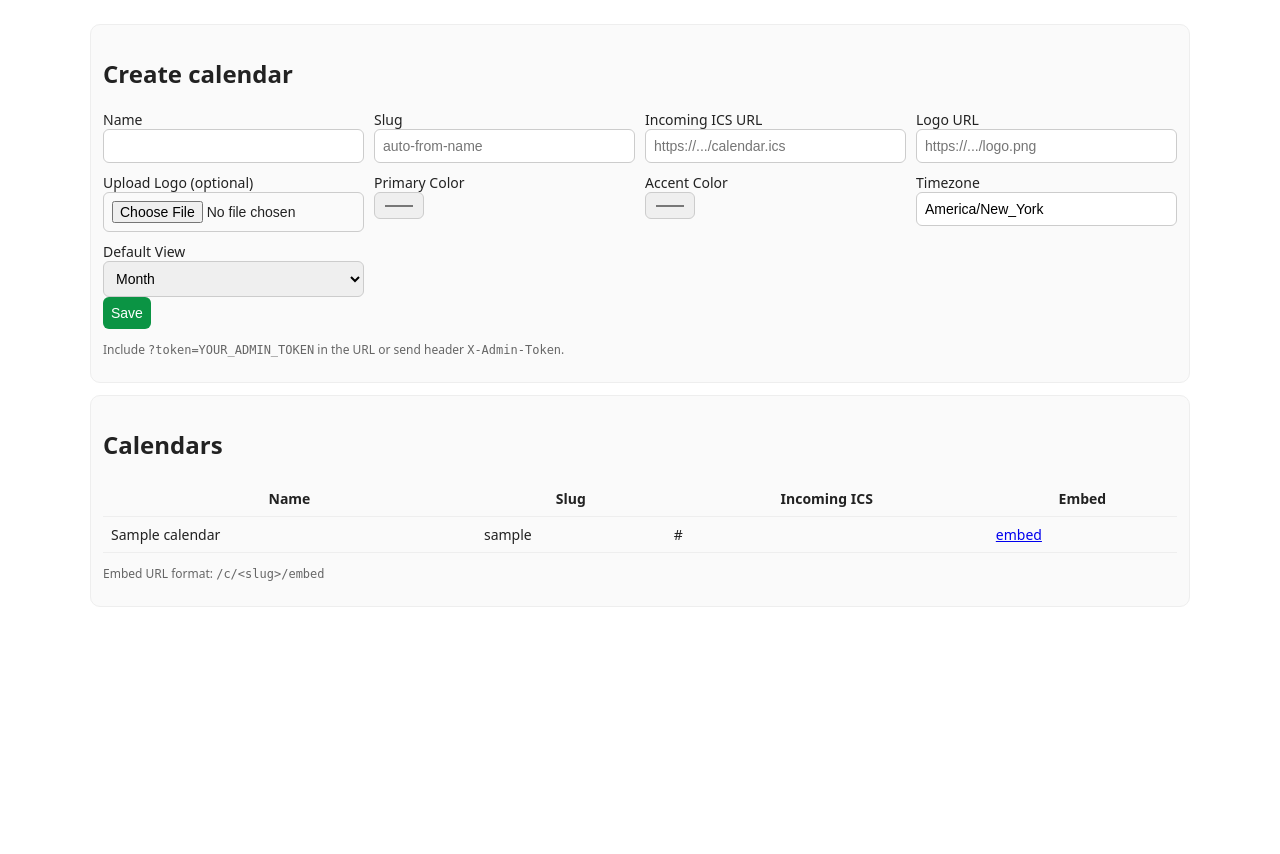
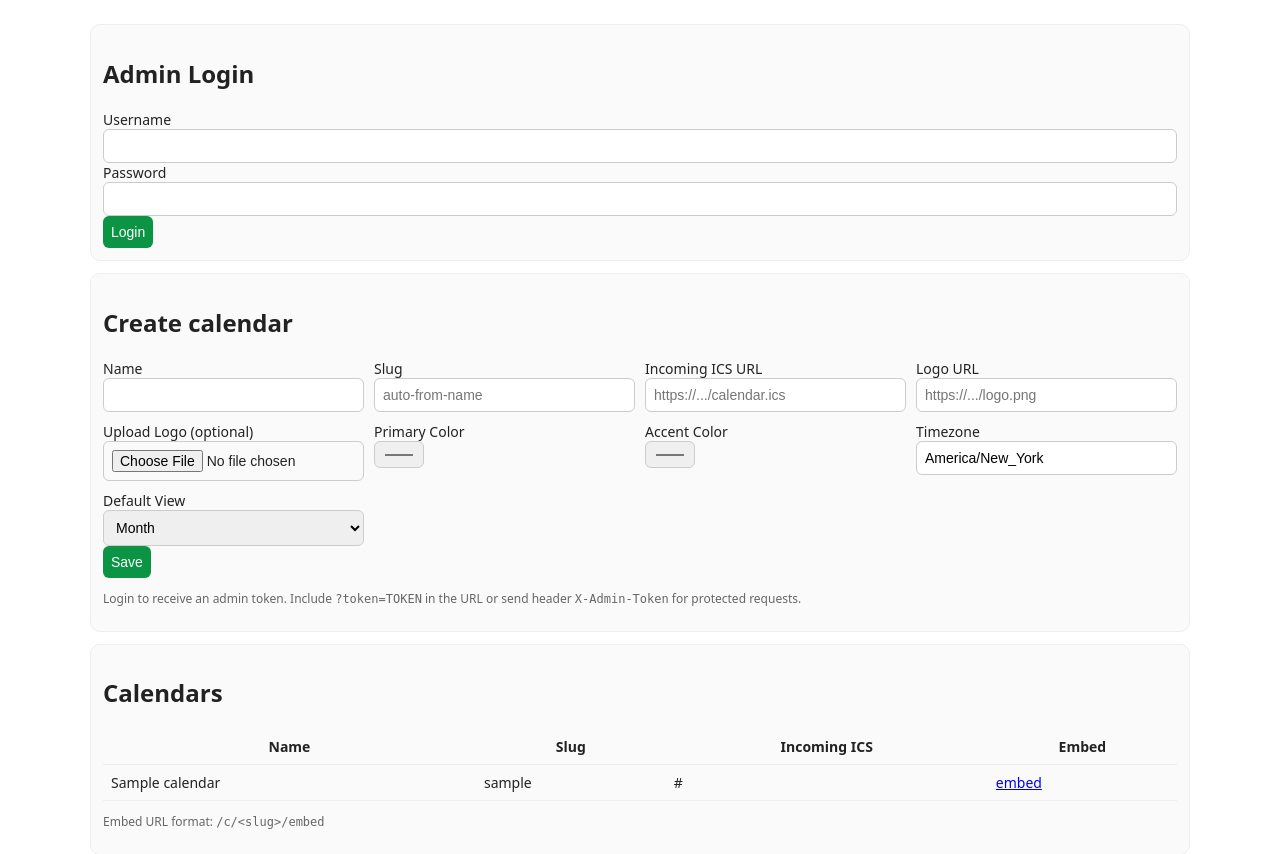
Before and after one commit to SpladlesRUs/calendar-hub, a FastAPI app: page /admin in a window 1280 px wide. Shown: the part 107-961 px from the top of the page. Before the commit the page ends 714 px from the top, so only its background shows below. Run offline with FastAPI, Linux system fonts and the light colour scheme; tables that the repository leaves empty hold one stand-in row (values such as "Sample post"); parts of the project's set-up code (start-up, migrations or seed data) failed here and were passed over.

Commit message:
Add admin login with token generation

```diff
--- a/app/main.py
+++ b/app/main.py
@@ -1,4 +1,5 @@
 import os
+import secrets
 from typing import Optional, List
 from fastapi import FastAPI, Request, Depends, Form, HTTPException, status, UploadFile, File
 from fastapi.responses import HTMLResponse, RedirectResponse, Response, PlainTextResponse
@@ -10,7 +11,9 @@ import httpx
 
 PORT = int(os.getenv("PORT", "8080"))
 DB_PATH = os.getenv("CALHUB_DB_PATH", "/data/calhub.db")
-ADMIN_TOKEN = os.getenv("ADMIN_TOKEN", "change-this-admin-token")
+ADMIN_USERNAME = os.getenv("ADMIN_USERNAME", "admin")
+ADMIN_PASSWORD = os.getenv("ADMIN_PASSWORD", "changeme")
+ADMIN_TOKEN: Optional[str] = os.getenv("ADMIN_TOKEN")
 ALLOWED_PARENTS = os.getenv("ALLOWED_FRAME_PARENTS", "*")
 
 engine = create_engine(f"sqlite:///{DB_PATH}", connect_args={"check_same_thread": False})
@@ -55,9 +58,18 @@ async def frame_headers(request: Request, call_next):
 async def health():
     return Response(status_code=204)
 
+
+@app.post("/admin/login")
+async def admin_login(username: str = Form(...), password: str = Form(...)):
+    global ADMIN_TOKEN
+    if username == ADMIN_USERNAME and password == ADMIN_PASSWORD:
+        ADMIN_TOKEN = secrets.token_urlsafe(32)
+        return {"token": ADMIN_TOKEN}
+    raise HTTPException(status_code=401, detail="Invalid credentials")
+
 def require_admin(request: Request):
     token = request.headers.get("X-Admin-Token") or request.query_params.get("token")
-    if token != ADMIN_TOKEN:
+    if not ADMIN_TOKEN or token != ADMIN_TOKEN:
         raise HTTPException(status_code=401, detail="Unauthorized")
 
 def make_slug(text: str) -> str:
--- a/templates/admin.html
+++ b/templates/admin.html
@@ -13,6 +13,15 @@
   </header>
 
   <main class="wrap">
+    <section class="card" id="login-card">
+      <h2>Admin Login</h2>
+      <form id="login-form">
+        <label>Username <input name="username" required></label>
+        <label>Password <input type="password" name="password" required></label>
+        <div class="right"><button type="submit">Login</button></div>
+      </form>
+    </section>
+
     <section class="card">
       <h2>Create calendar</h2>
       <form method="post" action="{{form_action}}" enctype="multipart/form-data">
@@ -37,7 +46,7 @@
         <div class="right">
           <button type="submit">Save</button>
         </div>
-        <p class="muted">Include <code>?token=YOUR_ADMIN_TOKEN</code> in the URL or send header <code>X-Admin-Token</code>.</p>
+        <p class="muted">Login to receive an admin token. Include <code>?token=TOKEN</code> in the URL or send header <code>X-Admin-Token</code> for protected requests.</p>
         <script>
           const nameEl = document.getElementById('name');
           const slugEl = document.getElementById('slug');
@@ -57,7 +66,7 @@
       </form>
     </section>
 
-    <section class="card">
+  <section class="card">
       <h2>Calendars</h2>
       <table>
         <thead><tr><th>Name</th><th>Slug</th><th>Incoming ICS</th><th>Embed</th></tr></thead>
@@ -68,5 +77,36 @@
       <p class="muted">Embed URL format: <code>/c/&lt;slug&gt;/embed</code></p>
     </section>
   </main>
+  <script>
+    const loginForm = document.getElementById('login-form');
+    const loginCard = document.getElementById('login-card');
+    const url = new URL(window.location);
+    const stored = localStorage.getItem('adminToken');
+    if (!url.searchParams.get('token') && stored) {
+      url.searchParams.set('token', stored);
+      window.location = url.toString();
+    }
+    if (loginForm) {
+      loginForm.addEventListener('submit', async (e) => {
+        e.preventDefault();
+        const formData = new FormData(loginForm);
+        const resp = await fetch('/admin/login', {
+          method: 'POST',
+          body: new URLSearchParams(formData)
+        });
+        if (resp.ok) {
+          const data = await resp.json();
+          localStorage.setItem('adminToken', data.token);
+          url.searchParams.set('token', data.token);
+          window.location = url.toString();
+        } else {
+          alert('Login failed');
+        }
+      });
+    }
+    if (url.searchParams.get('token')) {
+      loginCard.style.display = 'none';
+    }
+  </script>
 </body>
 </html>
```
Also changed, not shown: README.md.
